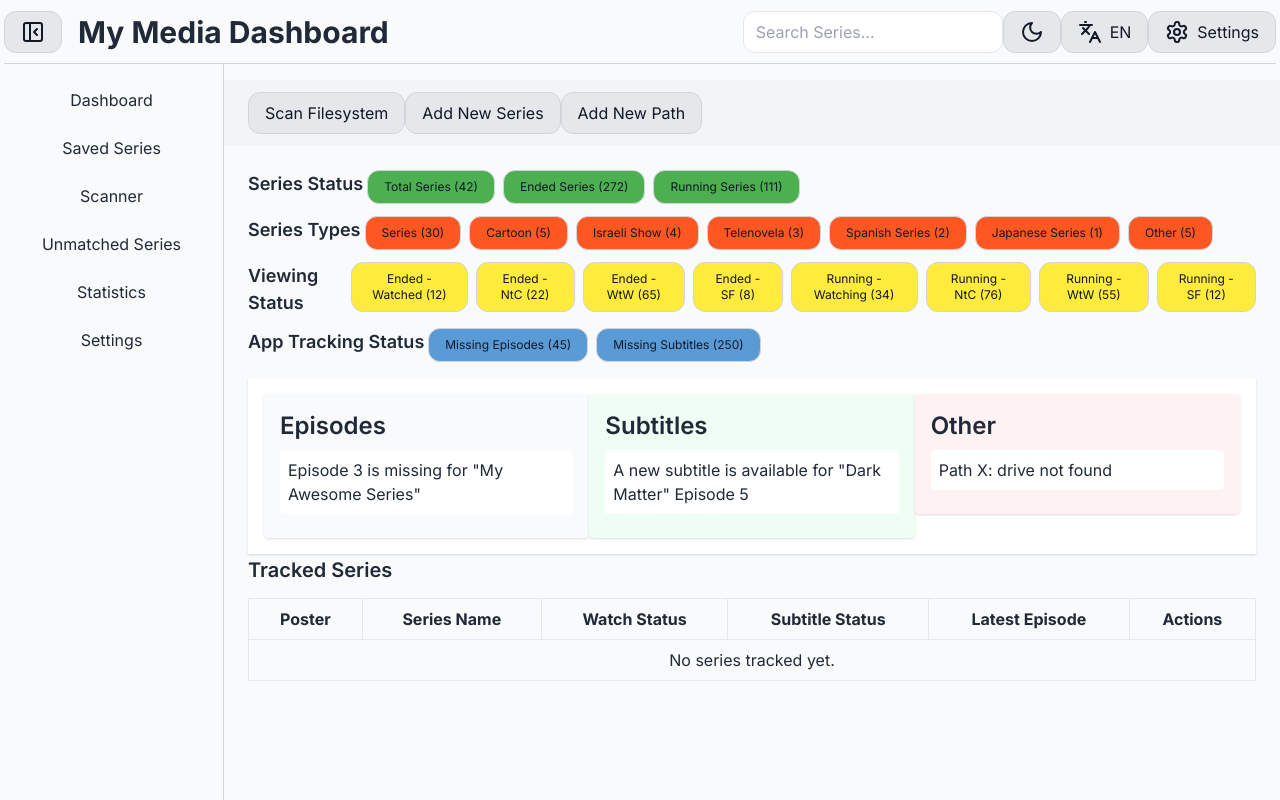
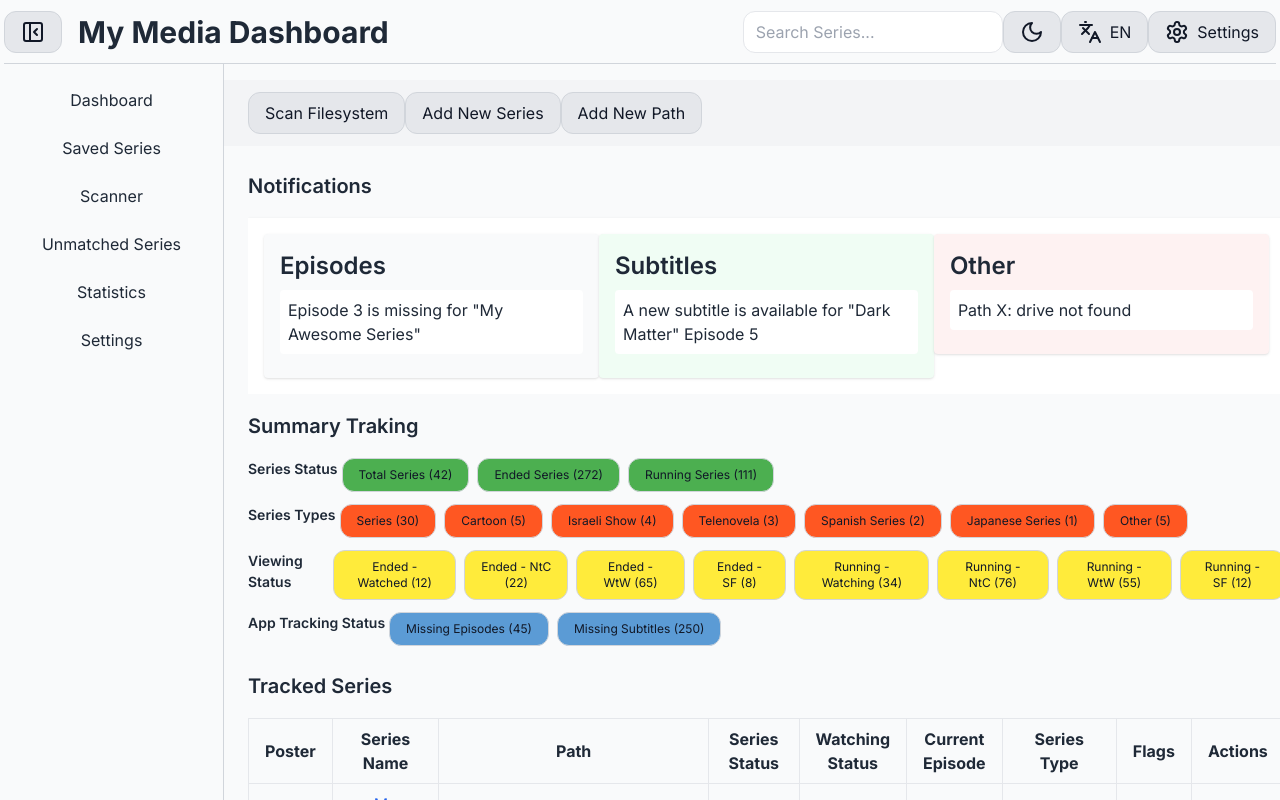
Before and after one commit to gitit1/my-media-library, a Next.js app in the folder client/: page /pages/series/dashboard in a window 1280 px wide. Built offline with nearby package versions, Linux system fonts and the light colour scheme.

Commit message:
Add series table  component to Dashboard (Closes #13)

```diff
--- a/client/src/app/pages/series/dashboard/components/SeriesTable.tsx
+++ b/client/src/app/pages/series/dashboard/components/SeriesTable.tsx
@@ -0,0 +1,244 @@
+'use client';
+
+import React from 'react';
+import Container from '@/app/shared/ui/Container';
+import Typography from '@/app/shared/ui/Typography';
+
+export type SeriesDetails = {
+	id: number;
+	thetvdb_id: number;
+	seriesName: string;
+	folder_name: string;
+	seriesStatus: string;
+	watchingStatus: string;
+	subtitleStatus: string;
+	seriesType: string; // <-- new field for Telenovela, Anime, etc.
+	summary?: string;
+	posterPath?: string;
+	currentEpisode?: number;
+	plex_id?: string;
+	tags?: string[];
+	genre?: string[];
+	seasons?: {
+		id: number;
+		number: number;
+		episodes: {
+			id: number;
+			number: number;
+			filePath: string;
+			hasBuiltSubs: boolean;
+			hasExternalSubs: boolean;
+			watched: boolean;
+		}[];
+	}[];
+};
+
+// Example logic to detect missing episodes
+function hasMissingEpisodes(series: SeriesDetails): boolean {
+	if (!series.seasons) return false;
+	let total = 0;
+	let found = 0;
+	series.seasons.forEach((season) => {
+		season.episodes.forEach((ep) => {
+			total++;
+			if (ep.filePath) {
+				found++;
+			}
+		});
+	});
+	return found < total; // If at least one missing => true
+}
+
+// Example logic for missing subtitles
+function hasMissingSubtitles(series: SeriesDetails): boolean {
+	return series.subtitleStatus !== 'with';
+}
+
+const seriesData: SeriesDetails[] = [
+	{
+		id: 1,
+		thetvdb_id: 123,
+		seriesName: 'My Awesome Series',
+		folder_name: 'D:/Media/Series/MyAwesomeSeries',
+		seriesStatus: 'running',
+		watchingStatus: 'Watching',
+		subtitleStatus: 'with',
+		seriesType: 'Anime',
+		posterPath: '/path/to/poster1.jpg',
+		currentEpisode: 5,
+		seasons: [
+			{
+				id: 101,
+				number: 1,
+				episodes: [
+					{
+						id: 10101,
+						number: 1,
+						filePath: 'D:/Media/Series/MyAwesomeSeries/S01E01.mkv',
+						hasBuiltSubs: true,
+						hasExternalSubs: false,
+						watched: true,
+					},
+					// ...
+				],
+			},
+		],
+	},
+	{
+		id: 2,
+		thetvdb_id: 456,
+		seriesName: 'Dark Matter',
+		folder_name: 'D:/Media/Series/DarkMatter',
+		seriesStatus: 'ended',
+		watchingStatus: 'On Hold',
+		subtitleStatus: 'partial',
+		seriesType: 'Telenovela',
+		posterPath: '/path/to/poster2.jpg',
+		currentEpisode: 10,
+		seasons: [
+			{
+				id: 102,
+				number: 1,
+				episodes: [
+					{
+						id: 10201,
+						number: 1,
+						filePath: 'D:/Media/Series/DarkMatter/S01E01.mkv',
+						hasBuiltSubs: false,
+						hasExternalSubs: true,
+						watched: false,
+					},
+					// Possibly missing episodes => triggers orange flag
+				],
+			},
+		],
+	},
+];
+
+export default function SeriesTable() {
+	return (
+		<Container className="overflow-x-auto mt-3">
+			<table className="w-full table-auto border-collapse">
+				<thead>
+					<tr>
+						<th className="border px-4 py-2">Poster</th>
+						<th className="border px-4 py-2">Series Name</th>
+						<th className="border px-4 py-2">Path</th>
+						<th className="border px-4 py-2">Series Status</th>
+						<th className="border px-4 py-2">Watching Status</th>
+						<th className="border px-4 py-2">Current Episode</th>
+						<th className="border px-4 py-2">Series Type</th>
+						<th className="border px-4 py-2">Flags</th>
+						<th className="border px-4 py-2">Actions</th>
+					</tr>
+				</thead>
+				<tbody>
+					{seriesData.length === 0 ? (
+						<tr>
+							<td
+								colSpan={9}
+								className="border px-4 py-2 text-center"
+							>
+								No series tracked yet.
+							</td>
+						</tr>
+					) : (
+						seriesData.map((series) => {
+							const missingEps = hasMissingEpisodes(series);
+							const missingSubs = hasMissingSubtitles(series);
+
+							return (
+								<tr key={series.id}>
+									{/* Poster */}
+									<td className="border px-4 py-2">
+										{series.posterPath ? (
+											<img
+												src={series.posterPath}
+												alt="Poster"
+												className="w-12 h-auto"
+											/>
+										) : (
+											<Typography>No Poster</Typography>
+										)}
+									</td>
+
+									{/* Series Name */}
+									<td className="border px-4 py-2">
+										<button
+											className="underline text-blue-600"
+											onClick={() =>
+												console.log('series clicked')
+											}
+										>
+											{series.seriesName}
+										</button>
+									</td>
+
+									{/* Path (folder_name) */}
+									<td className="border px-4 py-2">
+										<button
+											className="underline text-sm"
+											onClick={() =>
+												console.log(
+													`Open folder: ${series.folder_name}`
+												)
+											}
+										>
+											{series.folder_name}
+										</button>
+									</td>
+
+									{/* Series Status */}
+									<td className="border px-4 py-2">
+										{series.seriesStatus}
+									</td>
+
+									{/* Watching Status */}
+									<td className="border px-4 py-2">
+										{series.watchingStatus}
+									</td>
+
+									{/* Current Episode */}
+									<td className="border px-4 py-2">
+										{series.currentEpisode ?? 'N/A'}
+									</td>
+
+									{/* Series Type */}
+									<td className="border px-4 py-2">
+										{series.seriesType || 'N/A'}
+									</td>
+
+									{/* Flags */}
+									<td className="border px-4 py-2">
+										{missingEps && (
+											<span className="text-orange-600 mr-2">
+												●
+											</span>
+										)}
+										{missingSubs && (
+											<span className="text-purple-600">
+												●
+											</span>
+										)}
+									</td>
+
+									{/* Actions */}
+									<td className="border px-4 py-2">
+										<button
+											className="underline text-sm"
+											onClick={() =>
+												console.log('series clicked')
+											}
+										>
+											Details
+										</button>
+									</td>
+								</tr>
+							);
+						})
+					)}
+				</tbody>
+			</table>
+		</Container>
+	);
+}
--- a/client/src/app/pages/series/dashboard/components/SummaryWidgets.tsx
+++ b/client/src/app/pages/series/dashboard/components/SummaryWidgets.tsx
@@ -206,7 +206,7 @@ export default function SummaryWidgets() {
 					key={category.name_en}
 					className="flex gap-1 mb-2 justify-start items-start w-full"
 				>
-					<Typography type="h4" className="text-md font-semibold">
+					<Typography type="h6" className="text-md font-semibold">
 						{category[`name_${i18n.language}`] || category.name_en}
 					</Typography>
 					<Container className="flex gap-2">
--- a/client/src/app/pages/series/dashboard/page.tsx
+++ b/client/src/app/pages/series/dashboard/page.tsx
@@ -4,6 +4,7 @@ import Container from '@/app/shared/ui/Container';
 import SummaryWidgets from './components/SummaryWidgets';
 import Typography from '@/app/shared/ui/Typography';
 import Notifications from './components/Notifications';
+import SeriesTable from './components/SeriesTable';
 
 export default function DashboardPage() {
 	return (
@@ -11,44 +12,32 @@ export default function DashboardPage() {
 			<HorizontalNav />
 			<Container className="flex flex-1">
 				<Container className="flex-1 p-6 overflow-y-auto ">
-					<SummaryWidgets />
-					<Notifications />
-					<Typography type="h2" className="text-xl font-semibold">
-						Tracked Series
-					</Typography>
-					<Container className="overflow-x-auto mt-3">
-						<table className="w-full table-auto">
-							<thead>
-								<tr>
-									<th className="border px-4 py-2">Poster</th>
-									<th className="border px-4 py-2">
-										Series Name
-									</th>
-									<th className="border px-4 py-2">
-										Watch Status
-									</th>
-									<th className="border px-4 py-2">
-										Subtitle Status
-									</th>
-									<th className="border px-4 py-2">
-										Latest Episode
-									</th>
-									<th className="border px-4 py-2">
-										Actions
-									</th>
-								</tr>
-							</thead>
-							<tbody>
-								<tr>
-									<td
-										colSpan={6}
-										className="border px-4 py-2 text-center"
-									>
-										No series tracked yet.
-									</td>
-								</tr>
-							</tbody>
-						</table>
+					<Container className="overflow-x-auto mb-4">
+						<Typography
+							type="h2"
+							className="text-xl font-semibold mb-4"
+						>
+							Notifications
+						</Typography>
+						<Notifications />
+					</Container>
+					<Container className="overflow-x-auto mb-4">
+						<Typography
+							type="h2"
+							className="text-xl font-semibold mb-4"
+						>
+							Summary Traking
+						</Typography>
+						<SummaryWidgets />
+					</Container>
+					<Container className="overflow-x-auto mb-4">
+						<Typography
+							type="h2"
+							className="text-xl font-semibold mb-4"
+						>
+							Tracked Series
+						</Typography>
+						<SeriesTable />
 					</Container>
 				</Container>
 			</Container>
```
Also changed, not shown: client/src/types/series.ts (added, +28 -0 lines).
